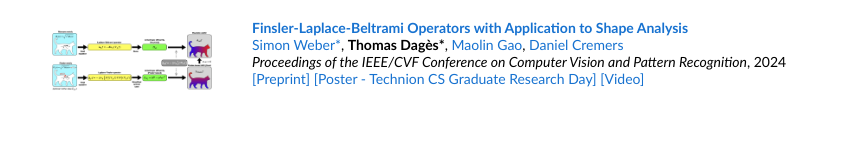
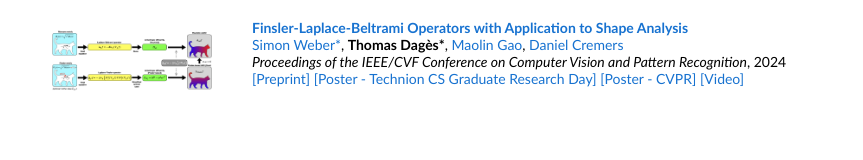
Before and after one commit to Tommoo/tommoo.github.io, a plain HTML site: page index.html in a window 1280 px wide. Shown: the part 630-790 px from the top of the page, without its empty margins (208-1071 px from the left). Drawn offline with Linux system fonts and the light colour scheme.

Commit message:
poster cvpr

```diff
--- a/index.html
+++ b/index.html
@@ -135,6 +135,7 @@
               <br>
               <a href="https://arxiv.org/abs/2404.03999">[Preprint]</a>
               <a href="data/Poster - FLBO V1 CVPR CS Graduate Day.pdf">[Poster - Technion CS Graduate Research Day]</a>
+              <a href="data/Poster - FLBO V1 CVPR.pdf">[Poster - CVPR]</a>
               <a href="https://www.youtube.com/watch?v=JCmblM9A1WI">[Video]</a>
               <br>
               <p></p>
```
Also changed, not shown: 1 other file.
